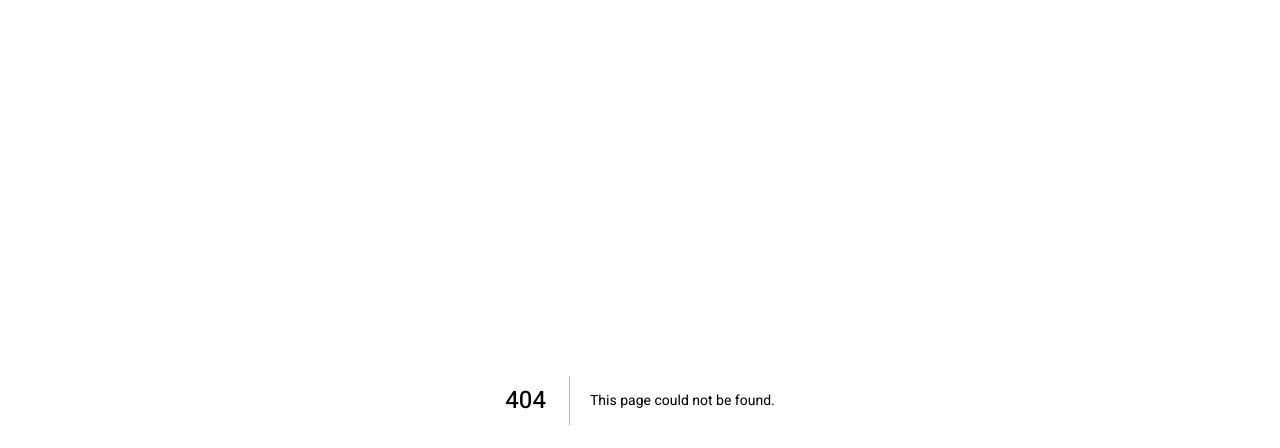
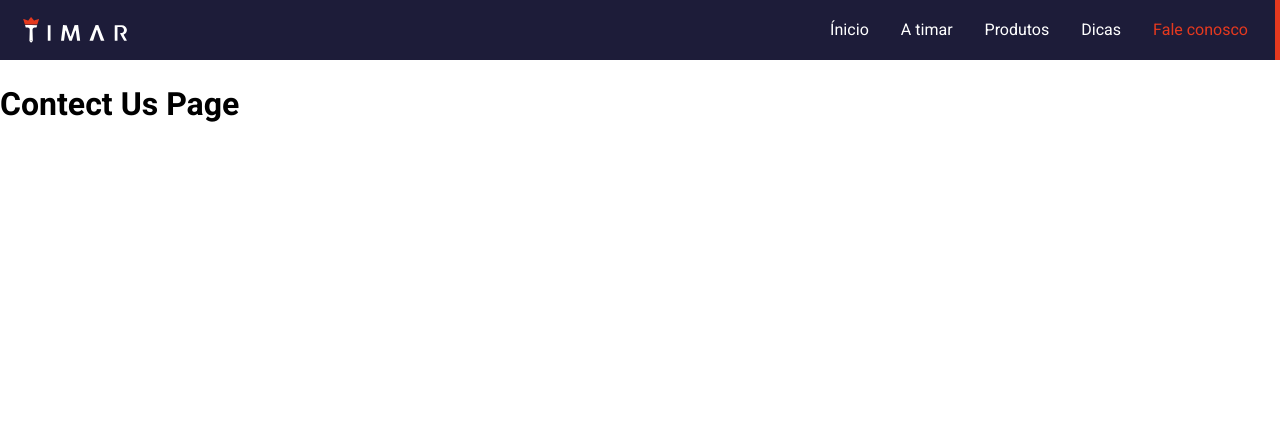
Before and after one commit to davidgaspardev/website-timar, a Next.js app: page /contactus in a window 1280 px wide. Before the commit this address had no page. Shown: the top 448 px of the page. Built offline with nearby package versions, Linux system fonts and the light colour scheme.

Commit message:
Contact Us page added

```diff
--- /dev/null
+++ b/src/pages/contactus/index.tsx
@@ -0,0 +1,11 @@
+import { Header } from "../../components";
+
+export default function ContactUs(): JSX.Element {
+
+    return (
+        <div>
+            <Header/>
+            <h1>Contect Us Page</h1>
+        </div>
+    );
+}
```
